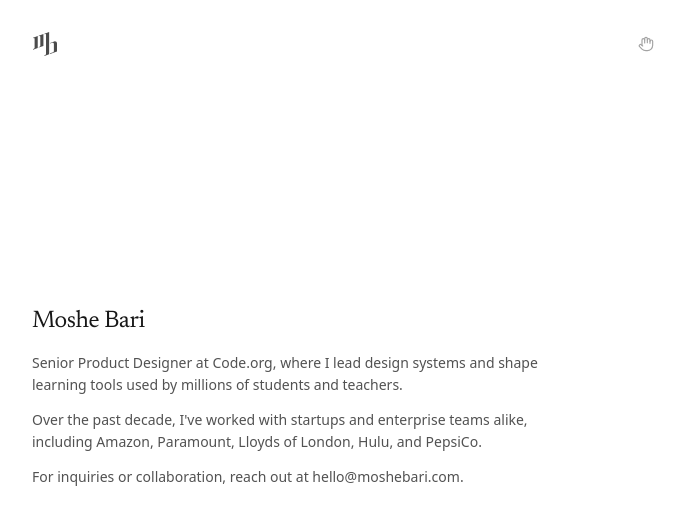
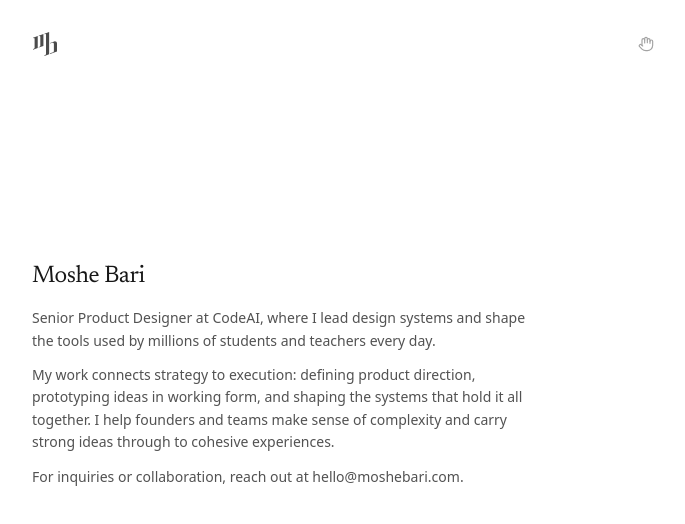
Before and after one commit to moshebaricdo/personal-site, a Next.js app: page / in a window 1280 px wide. Shown: the top 524 px of the page, without its empty margins (296-981 px from the left). Built offline with nearby package versions, Linux system fonts and the light colour scheme.

Commit message:
feat(Index): Updated to homepage copy

```diff
--- a/src/components/Hero/index.tsx
+++ b/src/components/Hero/index.tsx
@@ -42,15 +42,15 @@ export function Hero() {
         <p className={styles.bio}>
           Senior Product Designer at{' '}
           <a href="https://code.org" className={styles.inlineLink} target="_blank" rel="noopener noreferrer">
-            Code.org
+            CodeAI
           </a>
-          , where I lead design systems and shape learning tools used by millions of
-          students and teachers.
+          , where I lead design systems and shape the tools used by millions of students and teachers every day.
         </p>
 
         <p className={styles.bio}>
-          Over the past decade, I've worked with startups and enterprise teams
-          alike, including Amazon, Paramount, Lloyds of London, Hulu, and PepsiCo.
+        My work connects strategy to execution: defining product direction, prototyping ideas in working form, and shaping the systems
+        that hold it all together. I help founders and teams make sense of complexity and carry strong ideas through to cohesive experiences.
+
         </p>
 
         <p className={styles.bio}>
```
